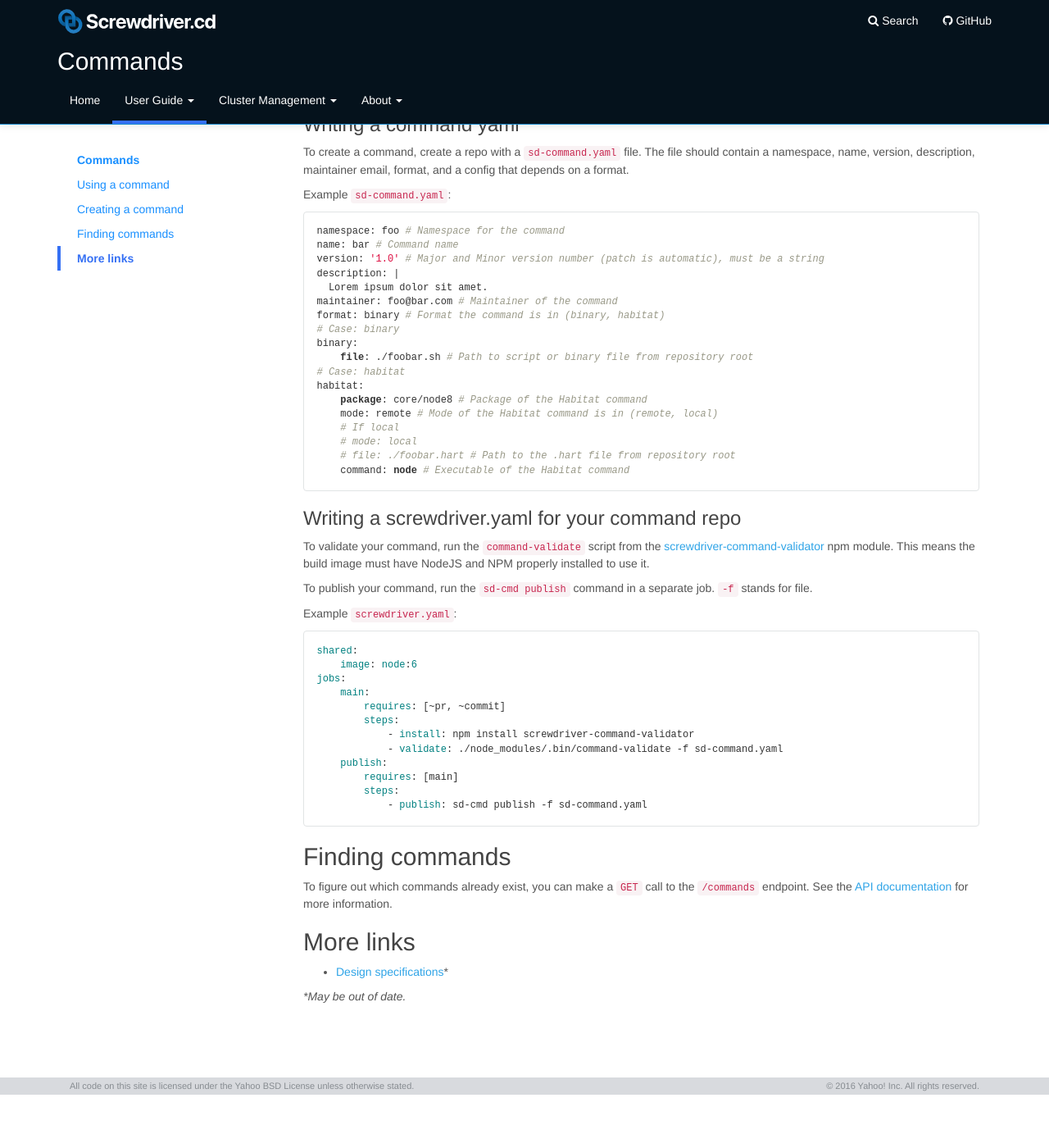
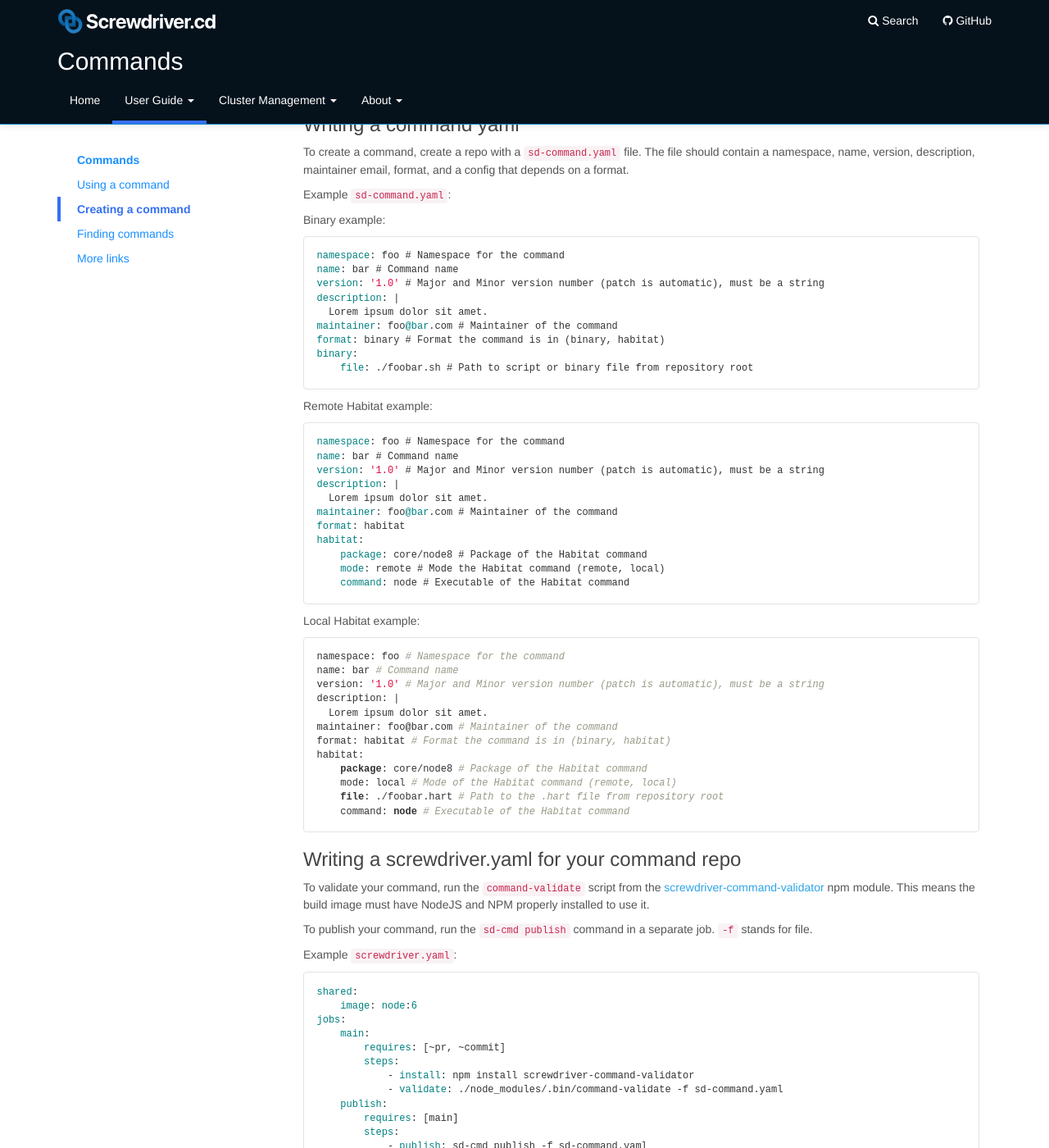
Before and after one commit to screwdriver-cd/guide, a Jekyll site: the page built from docs/user-guide/commands.md, in a window 1280 px wide and 1400 px high, scrolled down 829 px. Shown: the whole window at 82% size. Built offline with Jekyll 4.4.1, drawn with Linux system fonts in a browser that asks for light colours; before the commit the page ends 2164 px from its top, so only the background shows below that.

Commit message:
separate yaml example

````diff
--- a/docs/user-guide/commands.md
+++ b/docs/user-guide/commands.md
@@ -61,6 +61,7 @@ To create a command, create a repo with a `sd-command.yaml` file. The file shoul
 
 Example `sd-command.yaml`:
 
+Binary example:
 ```yaml
 namespace: foo # Namespace for the command
 name: bar # Command name
@@ -69,16 +70,38 @@ description: |
   Lorem ipsum dolor sit amet.
 maintainer: foo@bar.com # Maintainer of the command
 format: binary # Format the command is in (binary, habitat)
-# Case: binary
 binary:
     file: ./foobar.sh # Path to script or binary file from repository root
-# Case: habitat
+```
+
+Remote Habitat example:
+```yaml
+namespace: foo # Namespace for the command
+name: bar # Command name
+version: '1.0' # Major and Minor version number (patch is automatic), must be a string
+description: |
+  Lorem ipsum dolor sit amet.
+maintainer: foo@bar.com # Maintainer of the command
+format: habitat
 habitat:
     package: core/node8 # Package of the Habitat command
-    mode: remote # Mode of the Habitat command is in (remote, local)
-    # If local
-    # mode: local
-    # file: ./foobar.hart # Path to the .hart file from repository root
+    mode: remote # Mode the Habitat command (remote, local)
+    command: node # Executable of the Habitat command
+```
+
+Local Habitat example:
+```yaml
+namespace: foo # Namespace for the command
+name: bar # Command name
+version: '1.0' # Major and Minor version number (patch is automatic), must be a string
+description: |
+  Lorem ipsum dolor sit amet.
+maintainer: foo@bar.com # Maintainer of the command
+format: habitat # Format the command is in (binary, habitat)
+habitat:
+    package: core/node8 # Package of the Habitat command
+    mode: local # Mode of the Habitat command (remote, local)
+    file: ./foobar.hart # Path to the .hart file from repository root
     command: node # Executable of the Habitat command
 ```
 
````
